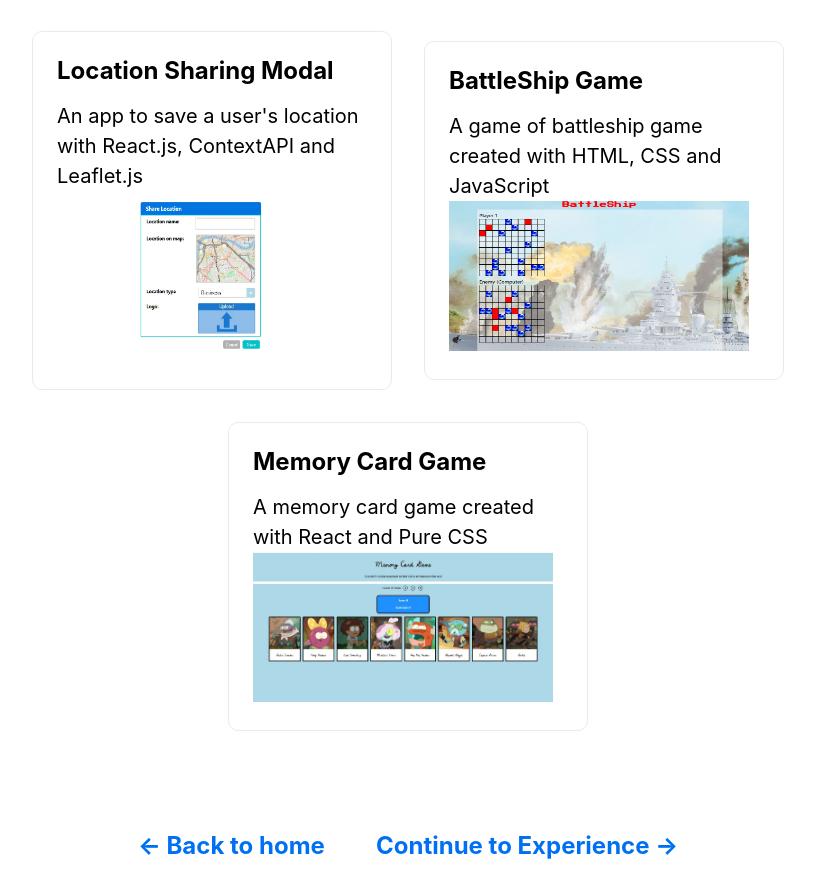
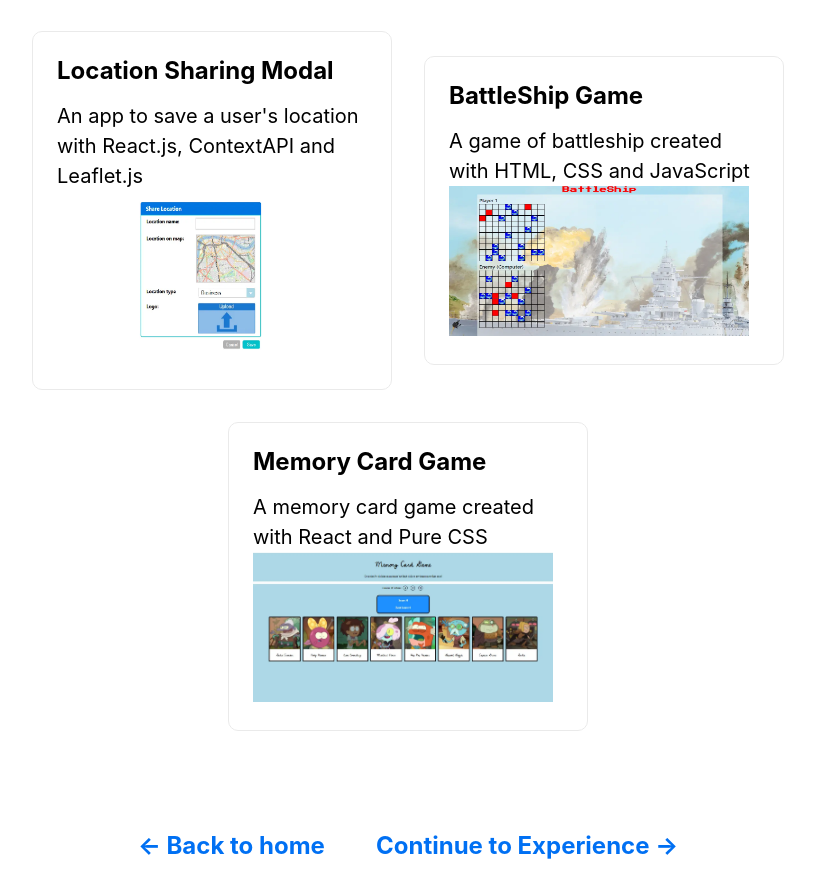
Before and after one commit to Sajadmhy/Sajad-Mahyaei-Portfolio, a Next.js app: page /projects in a window 1280 px wide. Shown: the part 1113-1993 px from the top of the page, without its empty margins (232-1047 px from the left). Built offline with nearby package versions, Linux system fonts and the light colour scheme.

Commit message:
Fix typo in projects battleship description

```diff
--- a/pages/projects.jsx
+++ b/pages/projects.jsx
@@ -18,7 +18,7 @@ export default function Projects() {
           <a><span className={styles.backArrow}>&larr;</span></a>
         </Link>
         <Image
-          src={theme ==='light' ? "/profile.webp" : "/batman-profile.webp"}
+          src={theme === 'light' ? "/profile.webp" : "/batman-profile.webp"}
           width={200}
           height={200}
           alt="Sajad Mahyaei"
@@ -119,7 +119,7 @@ export default function Projects() {
 
           <div className={styles.card} >
             <h2>BattleShip Game</h2>
-            <p>A game of battleship game created with HTML, CSS and JavaScript</p>
+            <p>A game of battleship created with HTML, CSS and JavaScript</p>
             <Image
               src="/battleship.webp"
               width={300}
```
Lines whose indentation alone changed are shown as unchanged.
